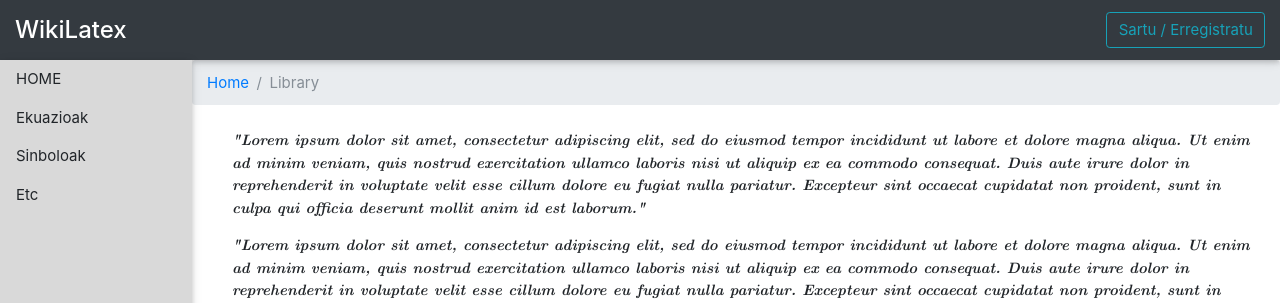
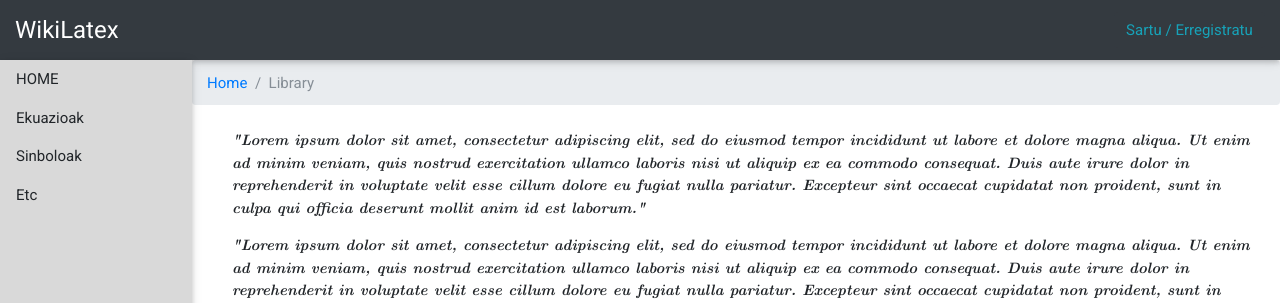
Before and after one commit to PatataTaldea/WikiLatex, a PHP site: page / in a window 1280 px wide. Shown: the top 303 px of the page. Run offline with PHP 8.4, Linux system fonts and the light colour scheme; some libraries are stand-ins or nearby versions.

Commit message:
Konponduta Maiteren botoiaren asuntoa

```diff
--- a/www/css/style.css
+++ b/www/css/style.css
@@ -2,6 +2,10 @@
 @font-face {
     font-family: 'LaTeX';
     src: url('../fonts/cmunbi.ttf') format('truetype');
+}
+
+body {
+    font-family: 'Roboto', sans-serif;
 }
 
 .menua {
--- a/www/index.php
+++ b/www/index.php
@@ -11,6 +11,7 @@
         <!-- CSS -->
         <link rel="stylesheet" href="https://www.w3schools.com/w3css/4/w3.css">
         <link rel="stylesheet" href="https://maxcdn.bootstrapcdn.com/bootstrap/4.0.0-beta.2/css/bootstrap.min.css" integrity="sha384-PsH8R72JQ3SOdhVi3uxftmaW6Vc51MKb0q5P2rRUpPvrszuE4W1povHYgTpBfshb" crossorigin="anonymous">
+        <link href="https://fonts.googleapis.com/css?family=Roboto" rel="stylesheet">
         <link rel="stylesheet" type="text/css" href="css/style.css">
 
         <!-- Goiburukoa -->
@@ -23,7 +24,7 @@
             <nav class="navbar navbar-dark bg-dark w3-card">
                 <span class="navbar-brand mb-0 h1 w3-xlarge">WikiLatex</span>
                 <form class="form-inline">
-                    <button class="btn btn-outline-info my-2 my-sm-0" onclick="">Sartu / Erregistratu</button>
+                    <a class="btn text-info bg-dark my-2 my-sm-0" onclick="">Sartu / Erregistratu</a>
                 </form>
             </nav>
             <div>
@@ -49,7 +50,7 @@
 
 
         <!-- Orria -->
-        <div id="orria">
+        <div id="orria" class="container-fluid">
             <p>"Lorem ipsum dolor sit amet, consectetur adipiscing elit, sed do eiusmod tempor incididunt ut labore et dolore magna aliqua. Ut enim ad minim veniam, quis nostrud exercitation ullamco laboris nisi ut aliquip ex ea commodo consequat. Duis aute irure dolor in reprehenderit in voluptate velit esse cillum dolore eu fugiat nulla pariatur. Excepteur sint occaecat cupidatat non proident, sunt in culpa qui officia deserunt mollit anim id est laborum."</p>
             <p>"Lorem ipsum dolor sit amet, consectetur adipiscing elit, sed do eiusmod tempor incididunt ut labore et dolore magna aliqua. Ut enim ad minim veniam, quis nostrud exercitation ullamco laboris nisi ut aliquip ex ea commodo consequat. Duis aute irure dolor in reprehenderit in voluptate velit esse cillum dolore eu fugiat nulla pariatur. Excepteur sint occaecat cupidatat non proident, sunt in culpa qui officia deserunt mollit anim id est laborum."</p>
             <p>"Lorem ipsum dolor sit amet, consectetur adipiscing elit, sed do eiusmod tempor incididunt ut labore et dolore magna aliqua. Ut enim ad minim veniam, quis nostrud exercitation ullamco laboris nisi ut aliquip ex ea commodo consequat. Duis aute irure dolor in reprehenderit in voluptate velit esse cillum dolore eu fugiat nulla pariatur. Excepteur sint occaecat cupidatat non proident, sunt in culpa qui officia deserunt mollit anim id est laborum."</p>
```
